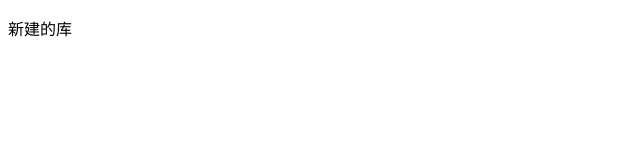
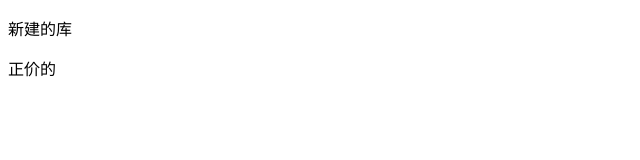
Before and after one commit to Ccocod/git-01, a plain HTML site: page index.html in a window 1280 px wide. Shown: the full height of the page, 0-640 px from the left. Drawn offline with Linux system fonts and the light colour scheme.

Commit message:
正价的

```diff
--- a/index.html
+++ b/index.html
@@ -8,5 +8,6 @@
 </head>
 <body>
      <p>新建的库</p>
+     <div>正价的</div>
 </body>
 </html>
```
